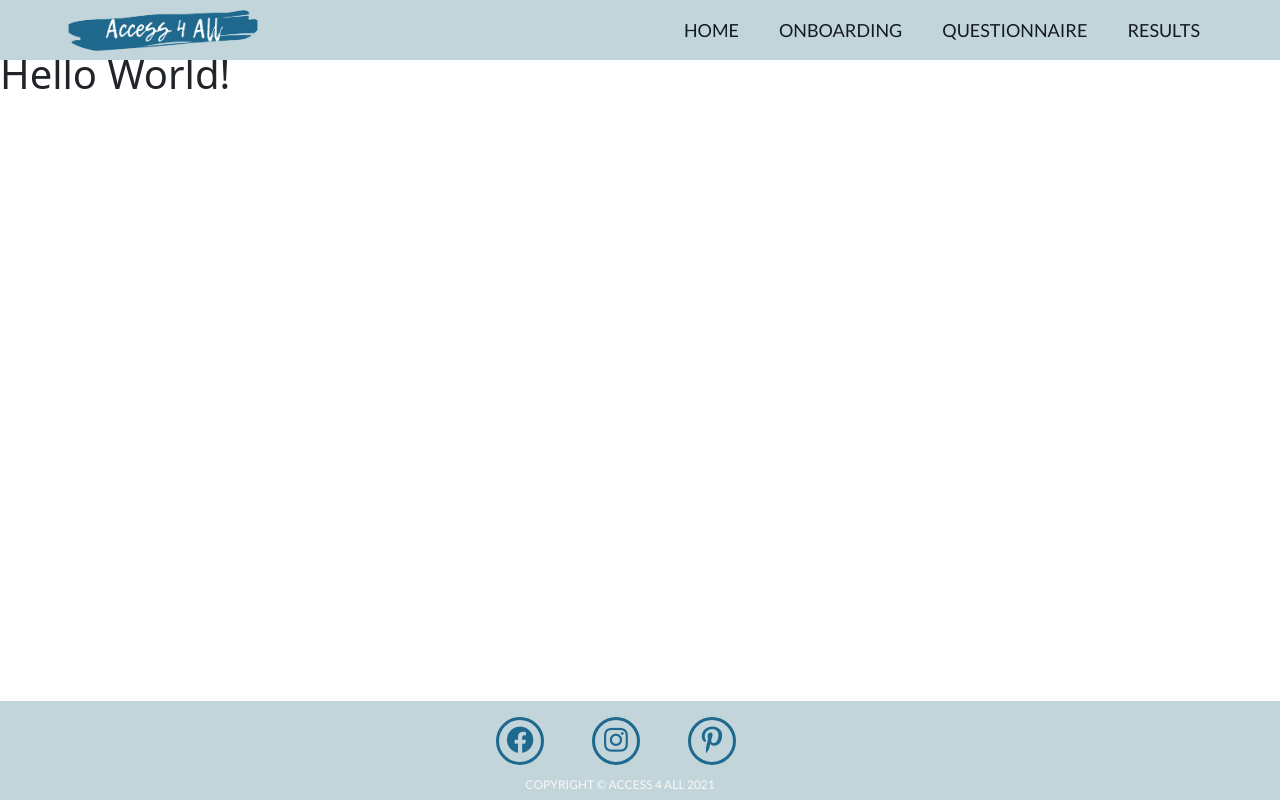
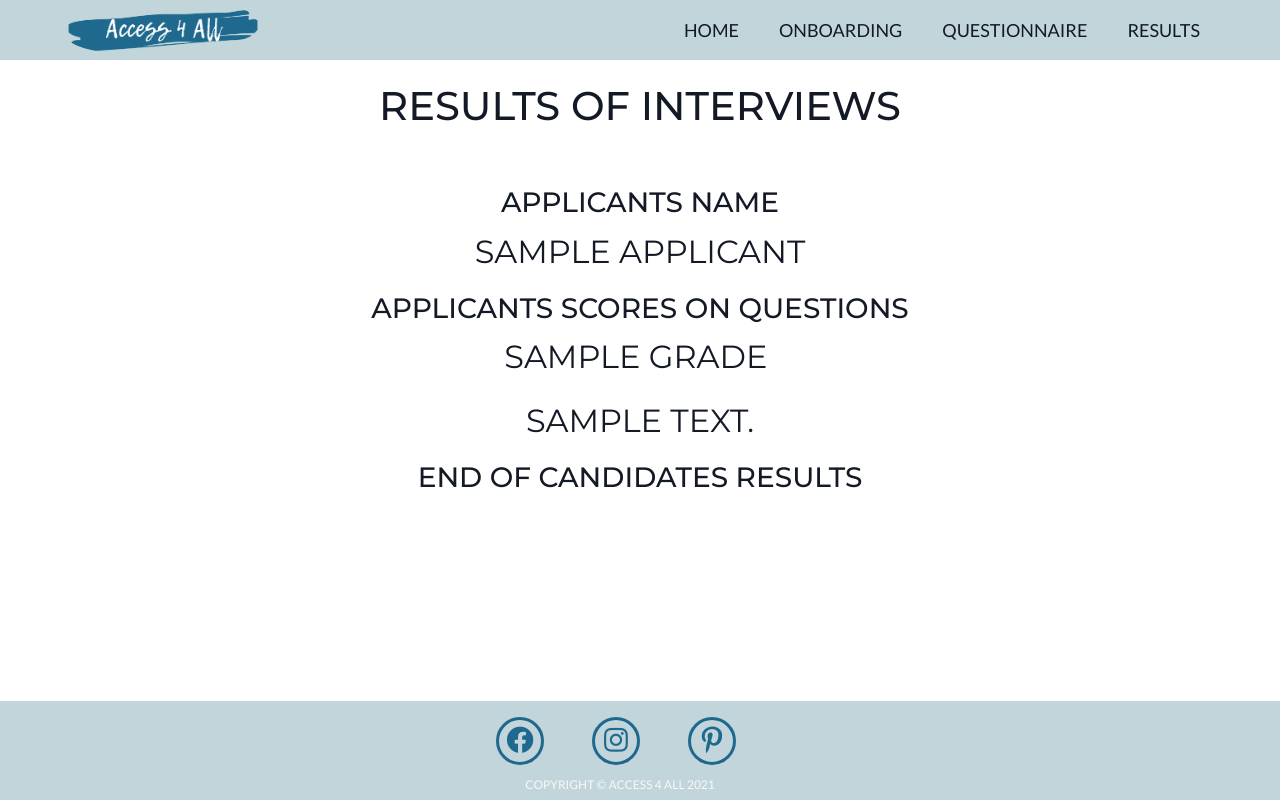
Before and after one commit to ruszkipista/access4all, a Flask app: template templates/results.html in a window 1280 px wide. Run offline with Flask 2, Linux system fonts and the light colour scheme; the template is opened without the code that fills it: most values are stand-ins (such as "Sample title", 1, 10 or a date in 2020).

Commit message:
Update results.html

```diff
--- a/templates/results.html
+++ b/templates/results.html
@@ -4,7 +4,22 @@
 {% endblock %}
 
 {% block body %}
+<div class="flex-container section-heading">
 
-<h1>Hello World!</h1>
+<h1>Results of interviews</h1>
+<br>
+    {% for interview in records %}
+        <h3>Applicants name</h3>
+        <p> {{ interview['applicant'] }}</p>
+        <h3>Applicants scores on questions</h3>
+        <p>
+        {% for grade in interview['grades'] %}
+            {{ grade }}&nbsp;
+        {% endfor %}
+        </p>
+        <p>{{interview['notes']}}</p>
+    {% endfor %}
+    <h3>End of candidates results</h3>
+</div>
 
 {% endblock %}
```
